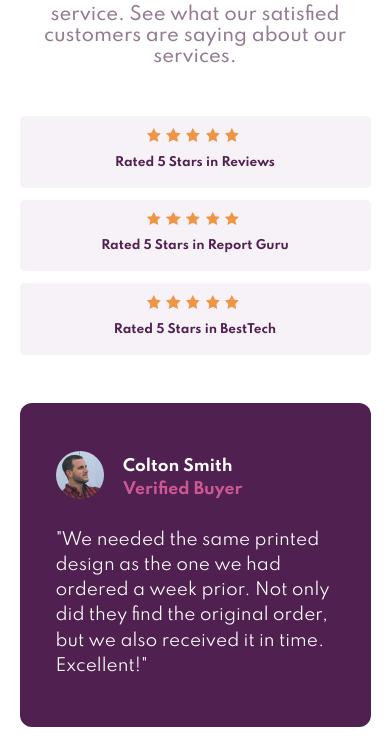
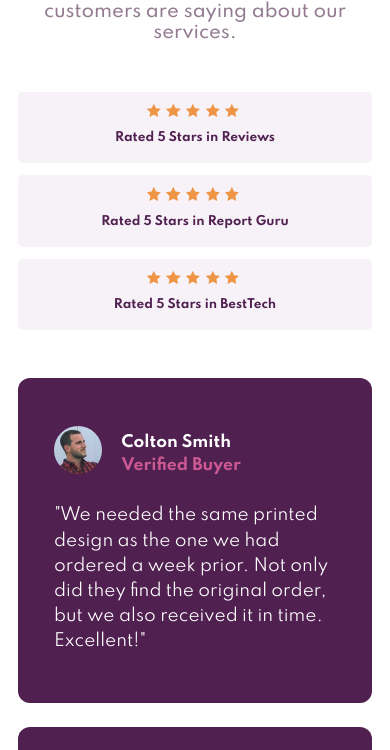
Before and after one commit to HernanChoquo161Dev/FEM-SocialProofSection, a plain HTML site: page index.html in a window 390 px wide. Shown: the part 276-1026 px from the top of the page. Drawn offline with Linux system fonts and the light colour scheme.

Commit message:
add changes CSS

```diff
--- a/css/style.css
+++ b/css/style.css
@@ -39,15 +39,16 @@ body {
 }
 .main-page {
   width: 100vw;
-  margin-top: 10vh;
 }
 .social-proof {
   display: flex;
   justify-content: center;
   align-content: center;
   flex-direction: column;
-  width: 80%;
+  width: 100%;
 
+  padding: 0 18rem;
+  padding-top: 12rem;
   margin: auto;
 }
 /**/
@@ -185,8 +186,6 @@ body {
   margin-left: 3rem;
   margin-right: 3rem;
 }
-.user-opinion--start {
-}
 .user-opinion--center {
   position: relative;
   margin-top: 2rem;
@@ -196,14 +195,24 @@ body {
   margin-top: 4rem;
 }
 
+@media screen and (min-width: 1900px) {
+  html {
+    font-size: 100%;
+  }
+}
+@media screen and (max-width: 1440px) {
+  html {
+    font-size: 56%;
+  }
+}
 @media screen and (max-width: 1250px) {
   html {
     font-size: 50%;
   }
 }
-@media screen and (min-width: 1900px) {
+@media screen and (max-width: 1024px) {
   html {
-    font-size: 100%;
+    font-size: 43.2%;
   }
 }
 @media screen and (max-width: 780px) {
@@ -216,9 +225,11 @@ body {
     font-size: 62.5%;
   }
   .social-proof {
-    width: 90%;
-    padding-top: 6rem;
-    padding-bottom: 10rem;
+    width: 100%;
+
+    padding: 0 3rem;
+    padding-top: 16rem;
+    padding-bottom: 16rem;
   }
   /**/
   .social-proof__info {
@@ -319,3 +330,8 @@ body {
     font-size: 31.25%;
   }
 }
+@media screen and (max-width: 260px) {
+  html {
+    font-size: 25%;
+  }
+}
```
